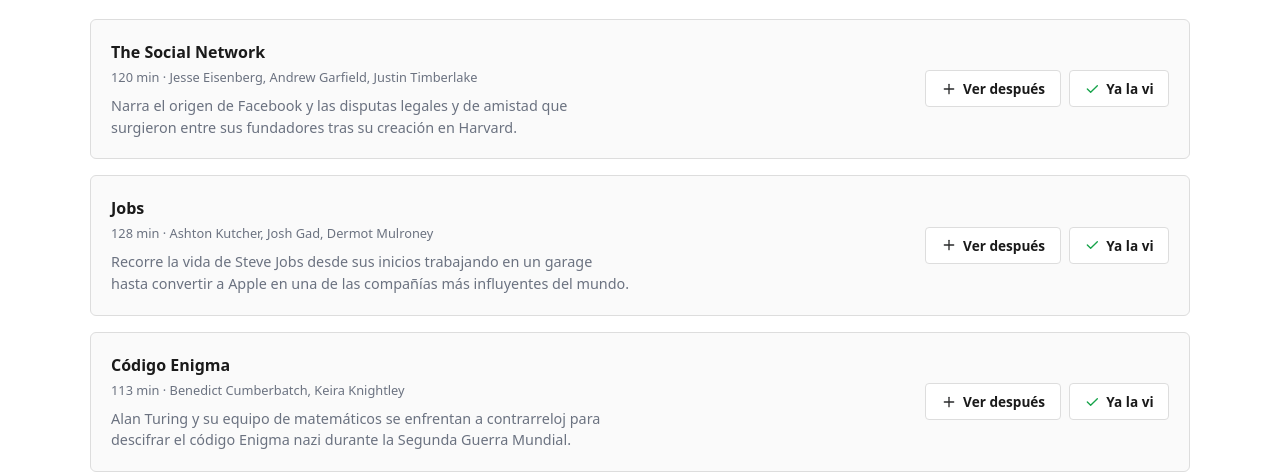
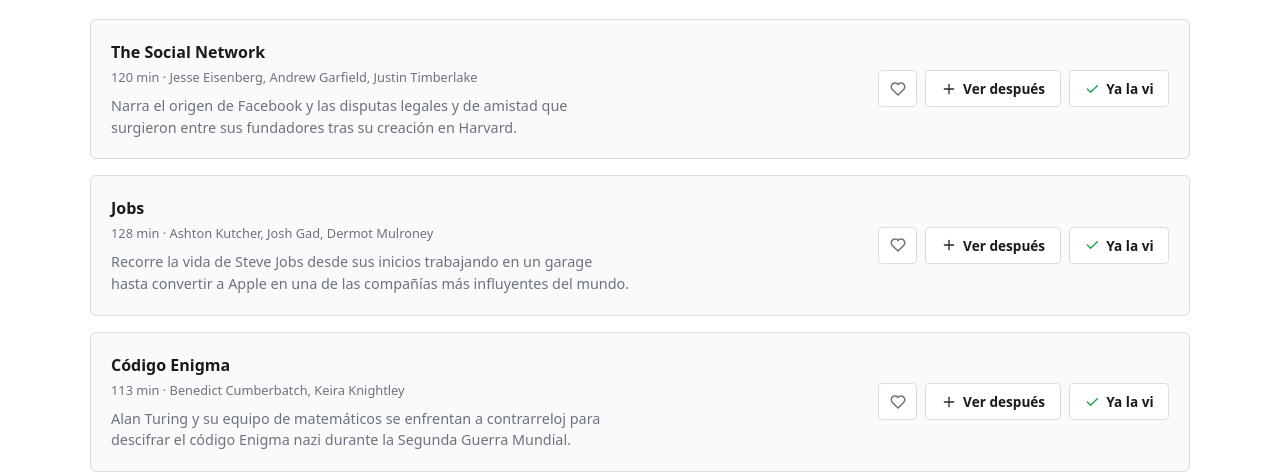
Before and after one commit to floreslog/cinecollect-project, a React (Vite) app in the folder client/: page /catalogo in a window 1280 px wide. Shown: the part 354-826 px from the top of the page. Built offline with nearby package versions, Linux system fonts and the light colour scheme.

Commit message:
feat: agregar boton de favoritos a card pelicula

```diff
--- a/client/src/components/card-pelicula/CardPelicula.css
+++ b/client/src/components/card-pelicula/CardPelicula.css
@@ -126,3 +126,28 @@
 .btn-visto.activo:hover {
   opacity: 0.85;
 }
+
+.btn-favorito {
+  display: inline-flex;
+  align-items: center;
+  justify-content: center;
+  align-self: stretch;
+  padding: 0 0.6rem;
+  border-radius: 4px;
+  border: 1px solid var(--border);
+  background: var(--bg);
+  color: var(--text-muted);
+  cursor: pointer;
+}
+
+.btn-favorito svg {
+  width: 18px;
+  height: 18px;
+}
+
+.btn-favorito:hover,
+.btn-favorito:focus-visible,
+.btn-favorito.activo {
+  border-color: var(--red);
+  color: var(--red);
+}
--- a/client/src/components/card-pelicula/CardPelicula.tsx
+++ b/client/src/components/card-pelicula/CardPelicula.tsx
@@ -5,16 +5,20 @@
   pelicula: Pelicula;
   vista: boolean;
   enVerDespues: boolean;
+  esFavorito: boolean;
   onAlternarVista: () => void;
   onAlternarVerDespues: () => void;
+  onAlternarFavorito: () => void;
 }
 
 export default function CardPelicula({
   pelicula,
   vista,
   enVerDespues,
+  esFavorito,
   onAlternarVista,
   onAlternarVerDespues,
+  onAlternarFavorito,
 }: CardPeliculaProps) {
   return (
     <article className="pelicula-card">
@@ -31,6 +35,30 @@
       </div>
 
       <div className="pelicula-acciones">
+        <button
+          type="button"
+          className={esFavorito ? 'btn-favorito activo' : 'btn-favorito'}
+          aria-pressed={esFavorito}
+          aria-label={
+            esFavorito ? 'Quitar de favoritos' : 'Agregar a favoritos'
+          }
+          title={esFavorito ? 'Quitar de favoritos' : 'Agregar a favoritos'}
+          onClick={onAlternarFavorito}
+        >
+          <svg
+            xmlns="http://www.w3.org/2000/svg"
+            width="24"
+            height="24"
+            viewBox="0 0 24 24"
+            fill={esFavorito ? 'currentColor' : 'none'}
+            stroke="currentColor"
+            strokeWidth="2"
+            strokeLinecap="round"
+            strokeLinejoin="round"
+          >
+            <path d="M19.5 12.572l-7.5 7.428l-7.5 -7.428a5 5 0 1 1 7.5 -6.566a5 5 0 1 1 7.5 6.572" />
+          </svg>
+        </button>
         <button
           type="button"
           className={
--- a/client/src/components/lista-peliculas/ListaPeliculas.tsx
+++ b/client/src/components/lista-peliculas/ListaPeliculas.tsx
@@ -12,8 +12,14 @@
   peliculas,
   mensajeVacio,
 }: ListaPeliculasProps) {
-  const { vistas, verDespues, alternarVista, alternarVerDespues } =
-    useColeccion();
+  const {
+    vistas,
+    verDespues,
+    favoritos,
+    alternarVista,
+    alternarVerDespues,
+    alternarFavorito,
+  } = useColeccion();
 
   return (
     <div className="lista-de-peliculas">
@@ -26,6 +32,8 @@
             enVerDespues={verDespues.includes(pelicula.id)}
             onAlternarVista={() => alternarVista(pelicula.id)}
             onAlternarVerDespues={() => alternarVerDespues(pelicula.id)}
+            esFavorito={favoritos.includes(pelicula.id)}
+            onAlternarFavorito={() => alternarFavorito(pelicula.id)}
           />
         ))
       ) : (
--- a/client/src/context/ColeccionContext.ts
+++ b/client/src/context/ColeccionContext.ts
@@ -3,8 +3,10 @@
 export interface ColeccionContextValue {
   vistas: number[];
   verDespues: number[];
+  favoritos: number[];
   alternarVista: (id: number) => void;
   alternarVerDespues: (id: number) => void;
+  alternarFavorito: (id: number) => void;
 }
 
 export const ColeccionContext = createContext<ColeccionContextValue | null>(
--- a/client/src/context/ColeccionProvider.tsx
+++ b/client/src/context/ColeccionProvider.tsx
@@ -1,6 +1,12 @@
 import type { ReactNode } from 'react';
 import { ColeccionContext } from './ColeccionContext';
 import { useLocalStorage } from '../hooks/useLocalStorage';
+
+function alternarId(lista: number[], id: number) {
+  return lista.includes(id)
+    ? lista.filter((idGuardado) => idGuardado !== id)
+    : [...lista, id];
+}
 
 export function ColeccionProvider({ children }: { children: ReactNode }) {
   const [vistas, setVistas] = useLocalStorage<number[]>('vistas', []);
@@ -8,26 +14,30 @@
     'verDespues',
     [],
   );
+  const [favoritos, setFavoritos] = useLocalStorage<number[]>('favoritos', []);
 
   function alternarVista(id: number) {
-    setVistas((anteriores) =>
-      anteriores.includes(id)
-        ? anteriores.filter((idGuardado) => idGuardado !== id)
-        : [...anteriores, id],
-    );
+    setVistas((anteriores) => alternarId(anteriores, id));
   }
 
   function alternarVerDespues(id: number) {
-    setVerDespues((anteriores) =>
-      anteriores.includes(id)
-        ? anteriores.filter((idGuardado) => idGuardado !== id)
-        : [...anteriores, id],
-    );
+    setVerDespues((anteriores) => alternarId(anteriores, id));
+  }
+
+  function alternarFavorito(id: number) {
+    setFavoritos((anteriores) => alternarId(anteriores, id));
   }
 
   return (
     <ColeccionContext
-      value={{ vistas, verDespues, alternarVista, alternarVerDespues }}
+      value={{
+        vistas,
+        verDespues,
+        favoritos,
+        alternarVista,
+        alternarVerDespues,
+        alternarFavorito,
+      }}
     >
       {children}
     </ColeccionContext>
```
